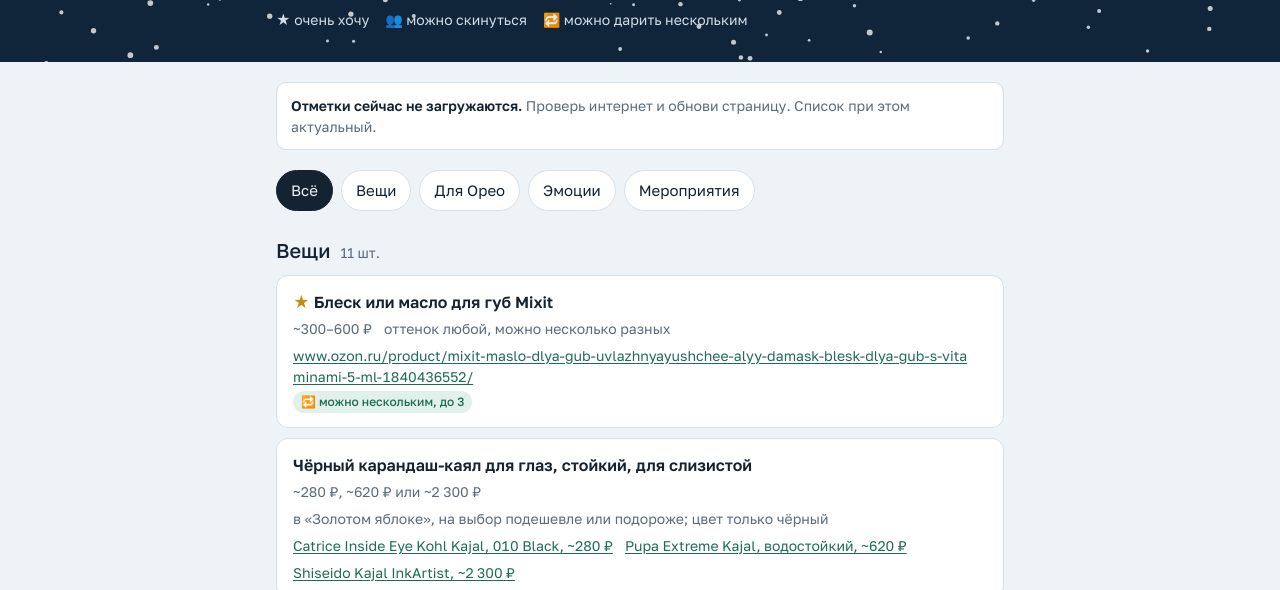
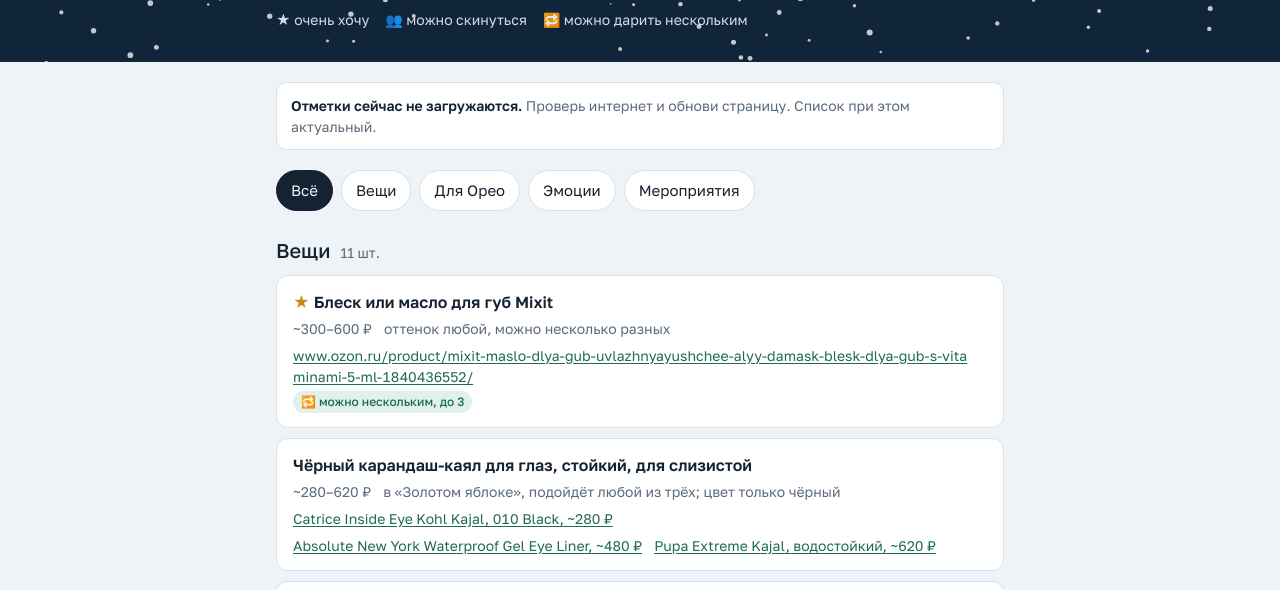
Before and after one commit to SvartaLi/wishlist, a plain HTML site: page index.html in a window 1280 px wide. Shown: the part 208-798 px from the top of the page. Drawn offline with Linux system fonts and the light colour scheme; no server answers; a web font is replaced by a local one.

Commit message:
Каял: заменить дорогой вариант на Absolute New York

```diff
--- a/index.html
+++ b/index.html
@@ -122,10 +122,10 @@ const GROUPS = [
 // Если меняешь multi/pool, поменяй и список SHARED в apps-script.gs.
 const ITEMS = [
   { id: "mixit", g: "things", star: true, t: "Блеск или масло для губ Mixit", price: "~300–600 ₽", link: "https://www.ozon.ru/product/mixit-maslo-dlya-gub-uvlazhnyayushchee-alyy-damask-blesk-dlya-gub-s-vitaminami-5-ml-1840436552/", hint: "оттенок любой, можно несколько разных", multi: true },
-  { id: "kajal", g: "things", t: "Чёрный карандаш-каял для глаз, стойкий, для слизистой", price: "~280 ₽, ~620 ₽ или ~2 300 ₽", hint: "в «Золотом яблоке», на выбор подешевле или подороже; цвет только чёрный", links: [
+  { id: "kajal", g: "things", t: "Чёрный карандаш-каял для глаз, стойкий, для слизистой", price: "~280–620 ₽", hint: "в «Золотом яблоке», подойдёт любой из трёх; цвет только чёрный", links: [
     { label: "Catrice Inside Eye Kohl Kajal, 010 Black, ~280 ₽", url: "https://goldapple.ru/69969500001-made-to-stay-inside-eye-kohl-kajal" },
+    { label: "Absolute New York Waterproof Gel Eye Liner, ~480 ₽", url: "https://goldapple.ru/12070-3970700001-waterproof-gel-eye-liner" },
     { label: "Pupa Extreme Kajal, водостойкий, ~620 ₽", url: "https://goldapple.ru/10035-19760325483-the-dark-side-of-beauty-extreme-kajal" },
-    { label: "Shiseido Kajal InkArtist, ~2 300 ₽", url: "https://goldapple.ru/10021-32011600013-kajal-inkartist" },
   ] },
   { id: "rings", g: "things", t: "Колечки со стразами", price: "~190 ₽", link: "https://ozon.ru/t/v0GGqeG" },
   { id: "bag", g: "things", t: "Леопардовая дорожная сумочка", price: "~800–900 ₽", link: "https://ozon.ru/t/9o33nN1" },
```
